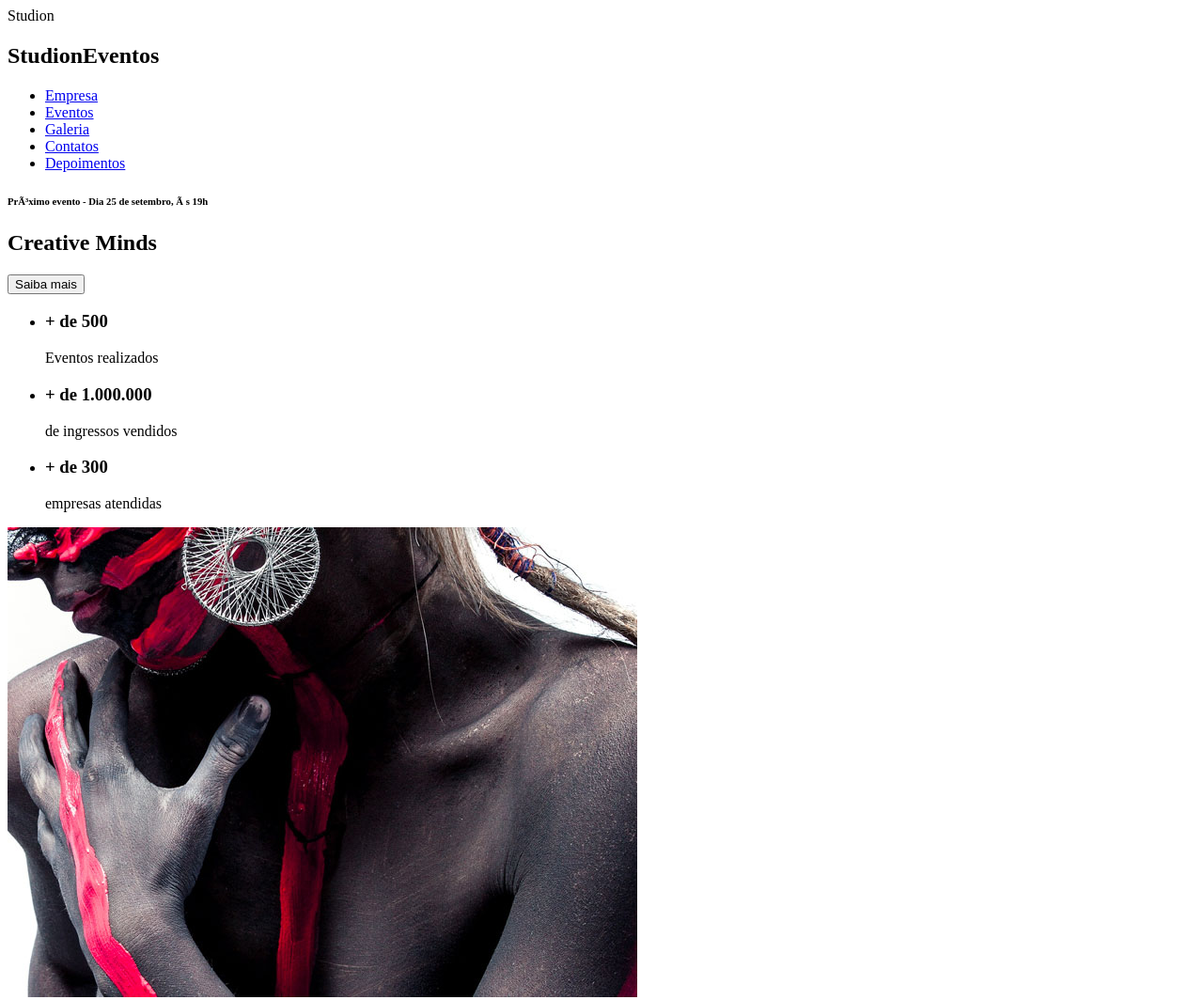
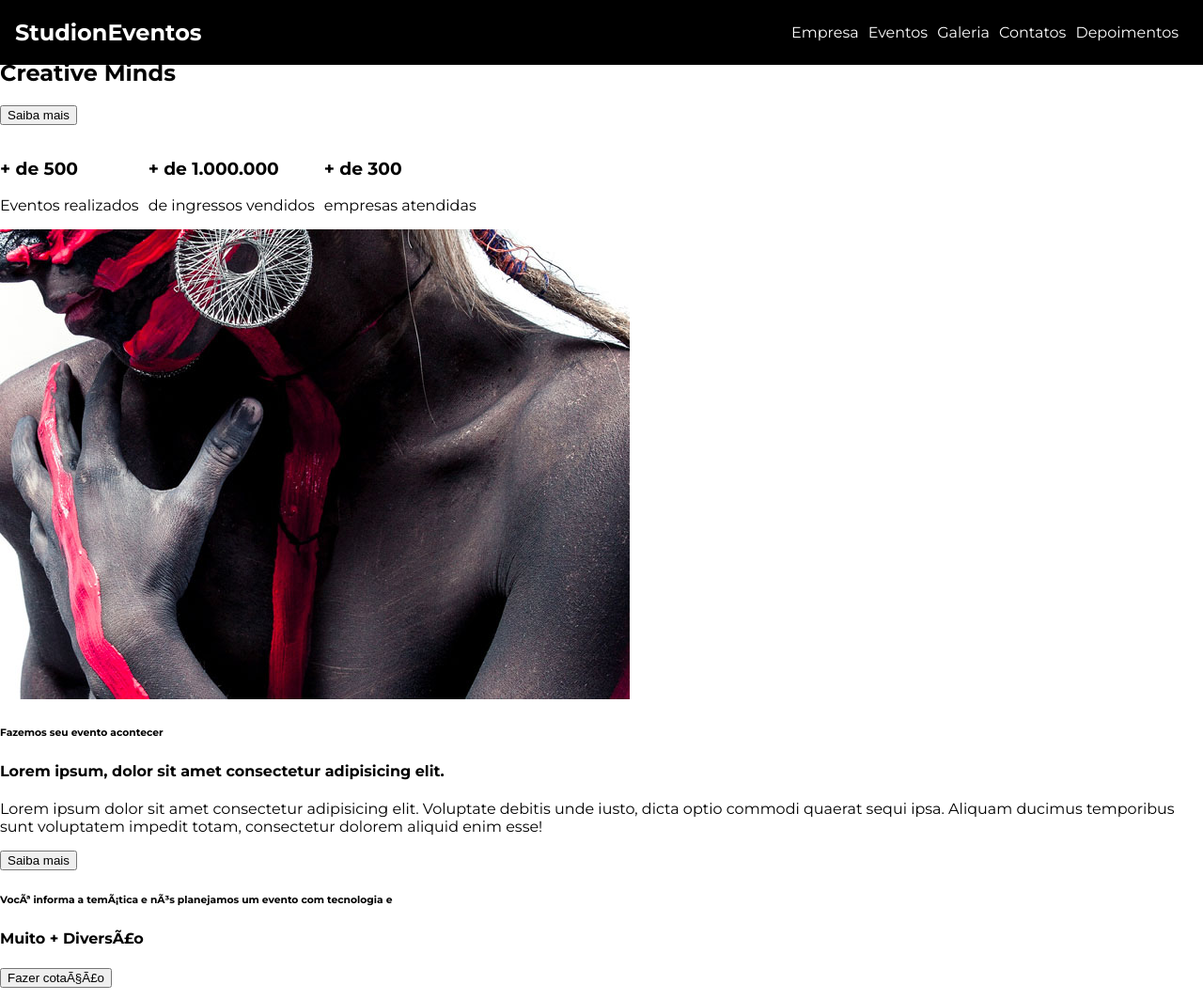
Before and after one commit to augusto-mattos/studion, a website: page src/index.html in a window 1280 px wide. Shown: the top 1064 px of the page at 94% size. Drawn offline with Linux system fonts and the light colour scheme.

Commit message:
feat(nav): added base style

```diff
--- a/src/index.html
+++ b/src/index.html
@@ -2,14 +2,15 @@
 <html lang="pt-br">
     <head>
         <meta charset="=UTF-8" />
-        <meta name="viewport" content="width=device-width, initial-scale=1.0 />"
+        <meta name="viewport" content="width=device-width, initial-scale=1.0" />
+        <link rel="stylesheet" href="style.css" />
         <title>Studion</title>
     </head>
 
     <body>
-        <nav>
+        <nav class="navbar">
             <h1>Studi<span></span>on<span>Eventos</span></h1>
-            <ul>
+            <ul class="navbar__links">
                 <li>
                     <a href="#empresa">
                         Empresa
--- /dev/null
+++ b/src/style.css
@@ -0,0 +1,48 @@
+@import url('https://fonts.googleapis.com/css2?family=Montserrat:wght@400;700&display=swap');
+
+* {
+    box-sizing: border-box;
+}
+
+:root {
+   font-family: 'Montserrat', sans-serif;
+   font-size: 16px;
+}
+
+body {
+    margin: 0;
+}
+
+ul {
+    display: flex;
+    list-style: none;
+    padding-left: 0;
+}
+
+li {
+    margin-right: 0.625rem;
+}
+
+.navbar {
+    position: fixed;
+    display: grid;
+    grid-template-columns: 1fr 9fr;
+    align-items: center;
+    top: 0;
+    left: 0;
+
+    width: 100vw;
+    padding: 0 1rem;
+
+    background-color: #000;
+    color: #fff;
+}
+
+.navbar__links {
+    justify-self: end;
+}
+
+.navbar__links a {
+    color: #fff;
+    text-decoration: none
+}
```
